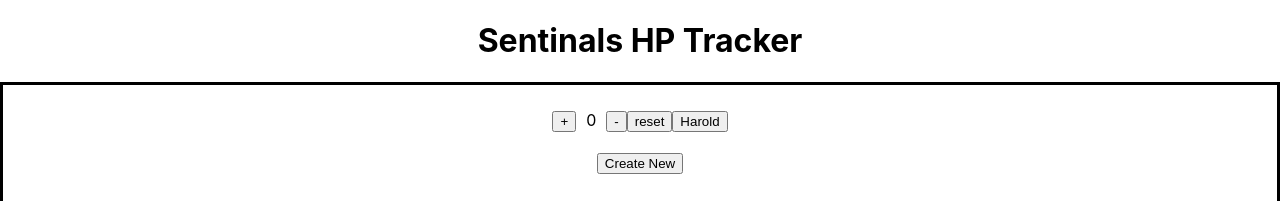
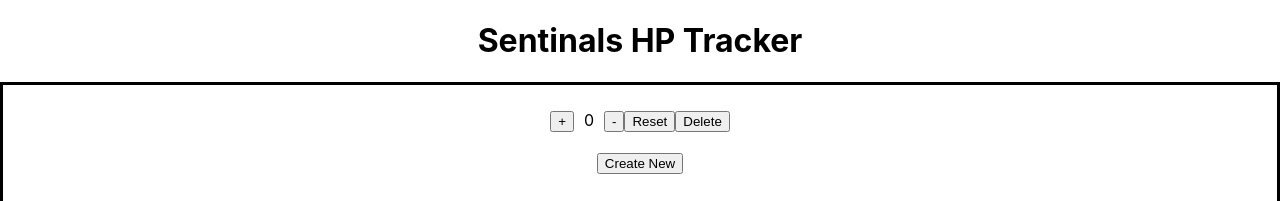
Before and after one commit to IzzyIzaiah/HP-Stuffs, a React (Create React App) app: page / in a window 1280 px wide. Shown: the top 201 px of the page. Built offline with nearby package versions, Linux system fonts and the light colour scheme.

Commit message:
cleaning spelling n such

```diff
--- a/src/App.js
+++ b/src/App.js
@@ -16,7 +16,7 @@ function App () {
                 setCounters(counters => counters.filter(obj => obj.id !== e.id))
               }}
             >
-              Harold
+              Delete
             </button>
           </div>
         ))}
@@ -57,10 +57,7 @@ function Counter () {
       <button onClick={increase}>+</button>
       <span className='nameHolder'>{counter}</span>
       <button onClick={decrease}> -</button>
-      <button onClick={reset}>reset</button>
-      {/*
-      <input type='text' placeholder='To be tracked...' />
-    <input type='button' className='submit-btn' value={'Track!'} /> */}
+      <button onClick={reset}>Reset</button>
     </>
   )
 }
```
